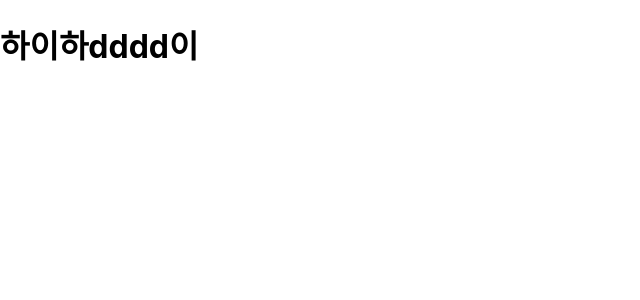
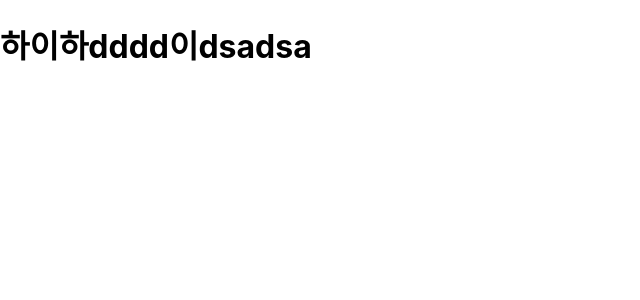
Before and after one commit to gtrstsets/test, a React (Create React App) app in the folder frontend/: page / in a window 1280 px wide. Shown: the top 300 px of the page, without its empty margins (0-640 px from the left). Built offline with nearby package versions, Linux system fonts and the light colour scheme.

Commit message:
faet: testddddd

```diff
--- a/frontend/src/App.js
+++ b/frontend/src/App.js
@@ -4,7 +4,7 @@ import './App.css';
 function App() {
   return (
     <div>
-      <h1>하이하dddd이</h1>
+      <h1>하이하dddd이dsadsa</h1>
     </div>
   );
 }
```
